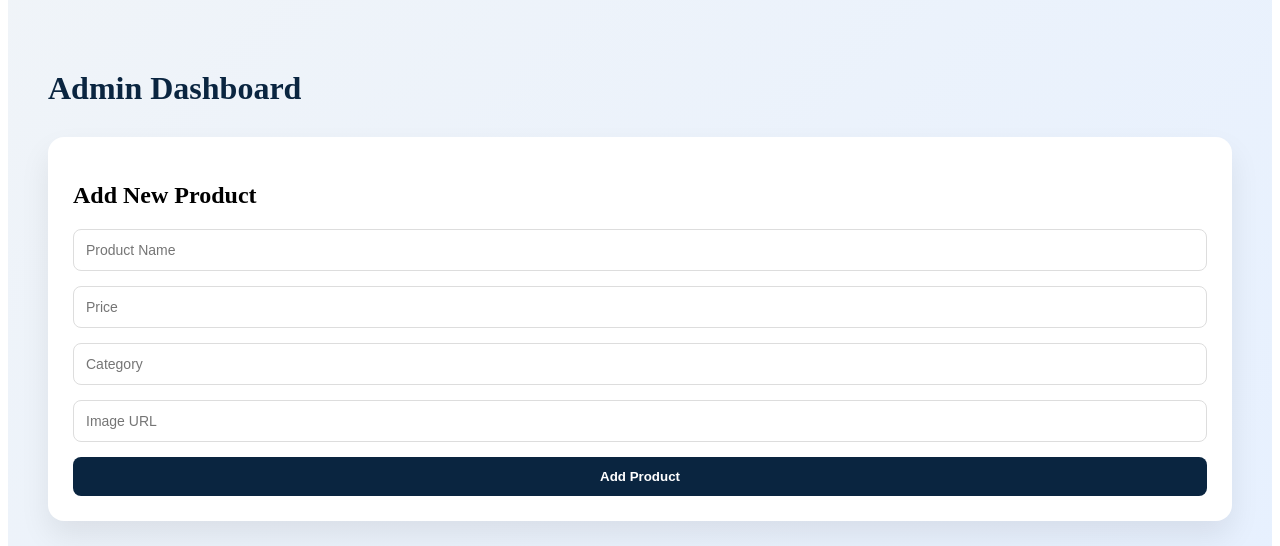
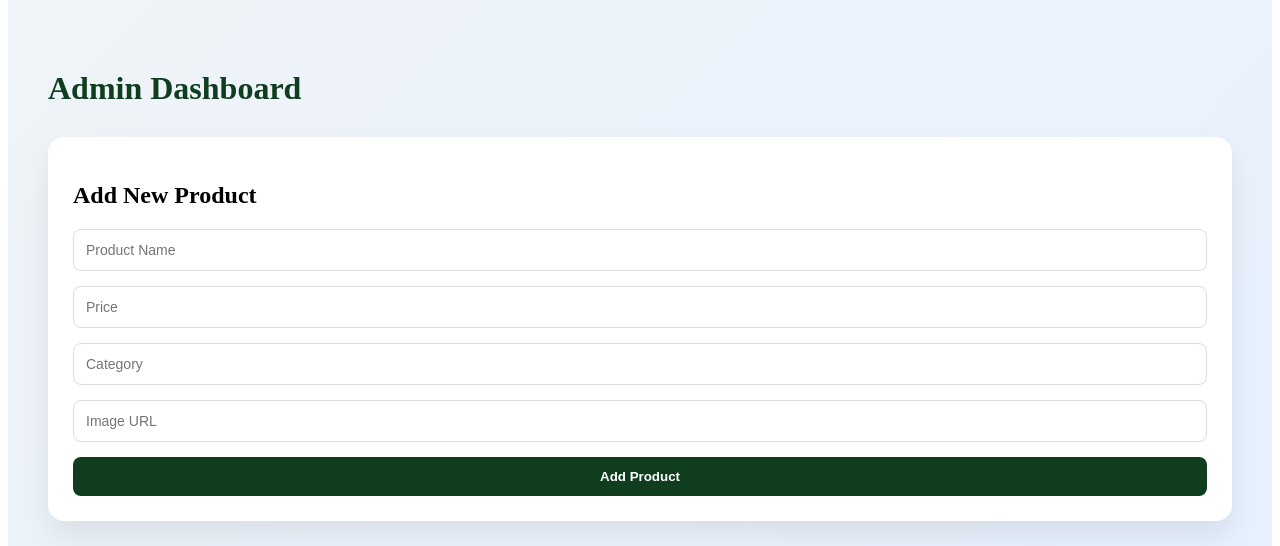
Before and after one commit to CodeSavvyJayesh/Kamal-Dairy, a React (Vite) app: page /admin in a window 1280 px wide. Shown: the part 151-697 px from the top of the page. Built offline with nearby package versions, Linux system fonts and the light colour scheme; no server answers.

Commit message:
dashboard changes done

```diff
--- a/src/pages/AdminDashboard.css
+++ b/src/pages/AdminDashboard.css
@@ -8,7 +8,7 @@
   font-size: 32px;
   font-weight: 700;
   margin-bottom: 30px;
-  color: #0a2540;
+  color: #0F3D1E;
 }
 
 /* FORM CARD */
@@ -40,7 +40,7 @@
 }
 
 .admin-form button {
-  background: #0a2540;
+  background: #0F3D1E;
   color: white;
   padding: 12px;
   border-radius: 8px;
```
